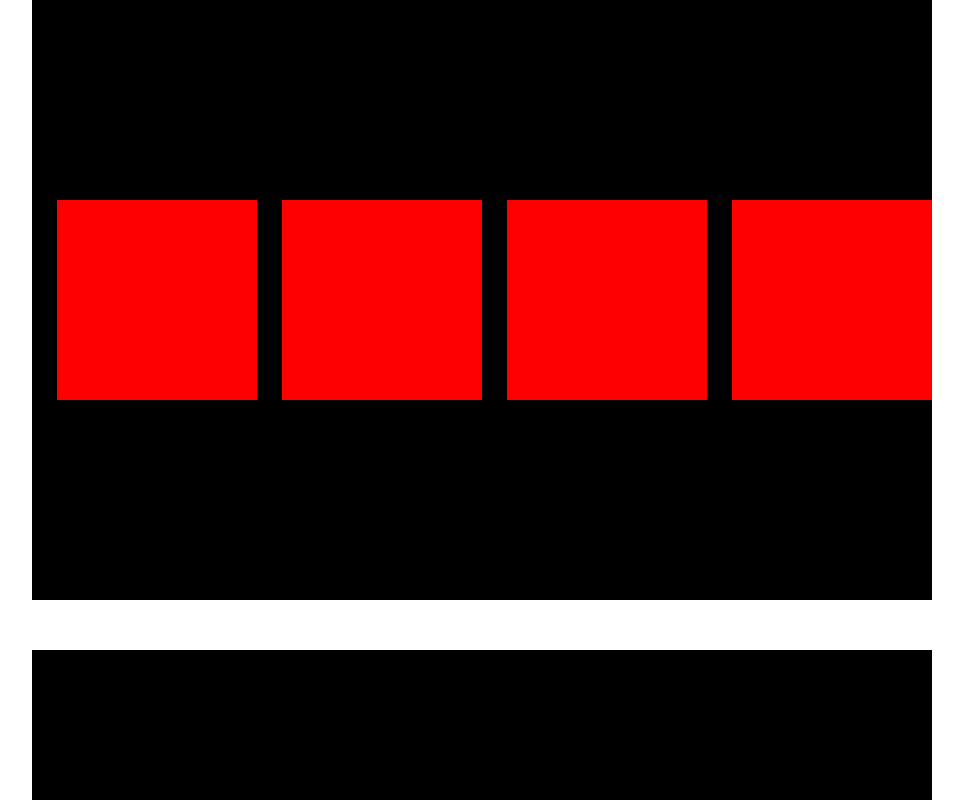
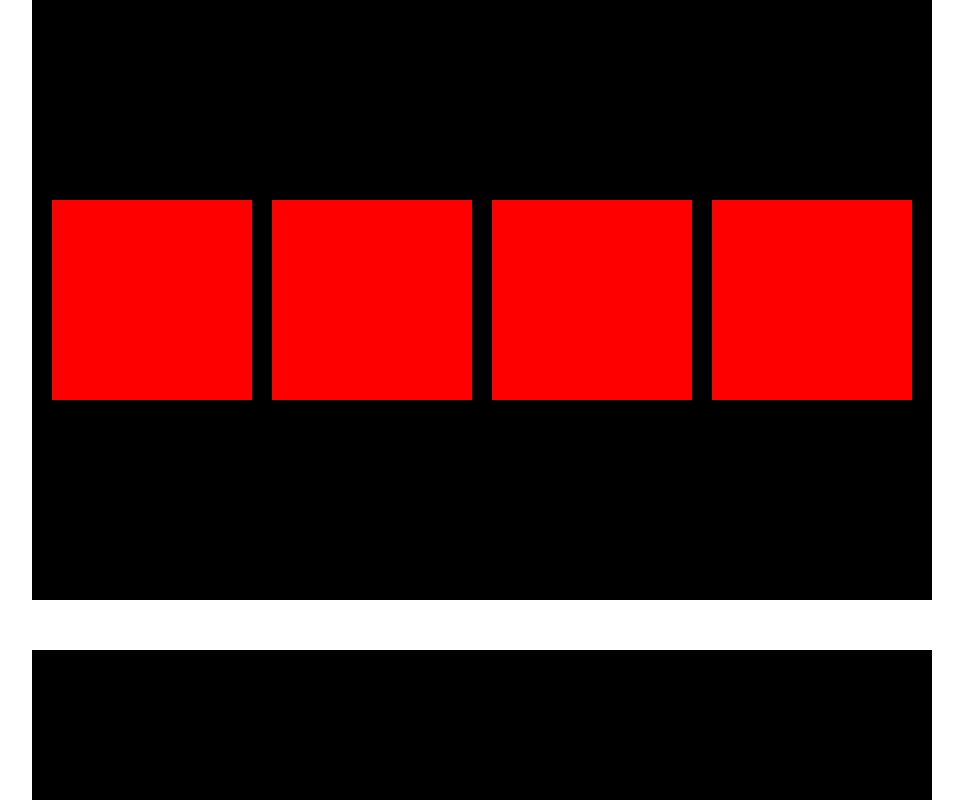
Before and after one commit to Musevych-D/Musevych-D.github.io, a plain HTML site: page hw/HW for lesson 10/index.html in a window 1280 px wide. Shown: the top 800 px of the page, without its empty margins (158-1121 px from the left). Drawn offline with Linux system fonts and the light colour scheme.

Commit message:
margin bug fixed

```diff
--- a/hw/HW for lesson 10/css/style.css
+++ b/hw/HW for lesson 10/css/style.css
@@ -17,7 +17,7 @@ section{
 div{
 	height: 200px;
 	width: 200px;
-	margin-left: 25px;
+	margin-left: 20px;
 
 	float: left;
 	background-color: red;
```
Also changed, not shown: index.html (+1 -1 lines).
